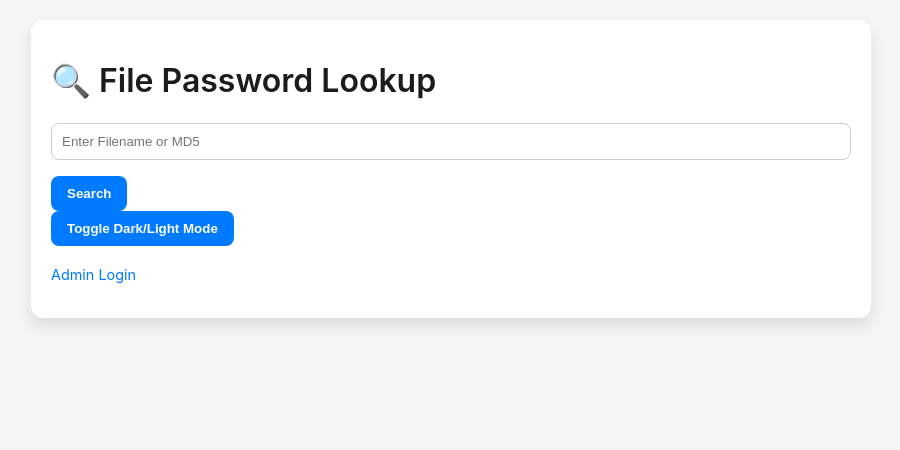
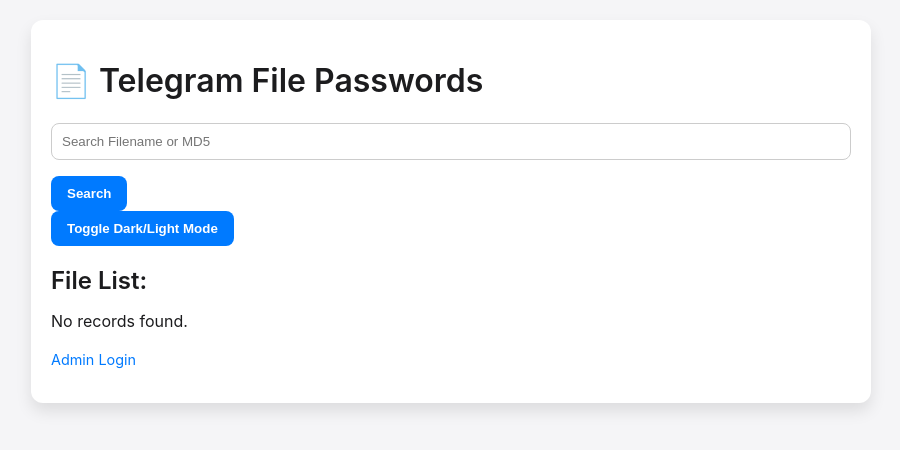
Before and after one commit to rhcp011235/file_password_database, a PHP site: page / in a window 1280 px wide. Shown: the top 450 px of the page, without its empty margins (189-1089 px from the left). Run offline with PHP 8.4, Linux system fonts and the light colour scheme; data comes from the database, SQL or seed files in the repository.

Commit message:
update index

```diff
--- a/index.php
+++ b/index.php
@@ -19,6 +19,14 @@
         $stmt->execute([$wild, $wild]);
         $results = $stmt->fetchAll(PDO::FETCH_ASSOC);
     }
+} else {
+    // If no search, show all files
+    $stmt = $pdo->query("
+        SELECT filename, md5, password, added_by, date_added
+        FROM files
+        ORDER BY date_added DESC
+    ");
+    $results = $stmt->fetchAll(PDO::FETCH_ASSOC);
 }
 ?>
 
@@ -31,15 +39,17 @@
 </head>
 <body>
     <div class="container">
-        <h1>🔍 File Password Lookup</h1>
+        <h1>📄 Telegram File Passwords</h1>
 
         <form method="POST">
-            <input type="text" name="search" placeholder="Enter Filename or MD5" value="<?= htmlspecialchars($search) ?>" required>
+            <input type="text" name="search" placeholder="Search Filename or MD5" value="<?= htmlspecialchars($search) ?>">
             <button type="submit">Search</button>
         </form>
 
-        <?php if ($_SERVER['REQUEST_METHOD'] === 'POST'): ?>
-            <h2>Results:</h2>
+        <button onclick="toggleTheme()">Toggle Dark/Light Mode</button>
+
+        <h2>File List:</h2>
+
         <?php if (count($results) > 0): ?>
             <table>
                 <tr>
@@ -60,11 +70,8 @@
                 <?php endforeach; ?>
             </table>
         <?php else: ?>
-                <p>No matching results found.</p>
+            <p>No records found.</p>
         <?php endif; ?>
-        <?php endif; ?>
-
-        <button onclick="toggleTheme()">Toggle Dark/Light Mode</button>
 
         <p style="margin-top: 20px; font-size: 0.9em;">
             <a href="admin/login.php">Admin Login</a>
```
Lines whose indentation alone changed are shown as unchanged.
